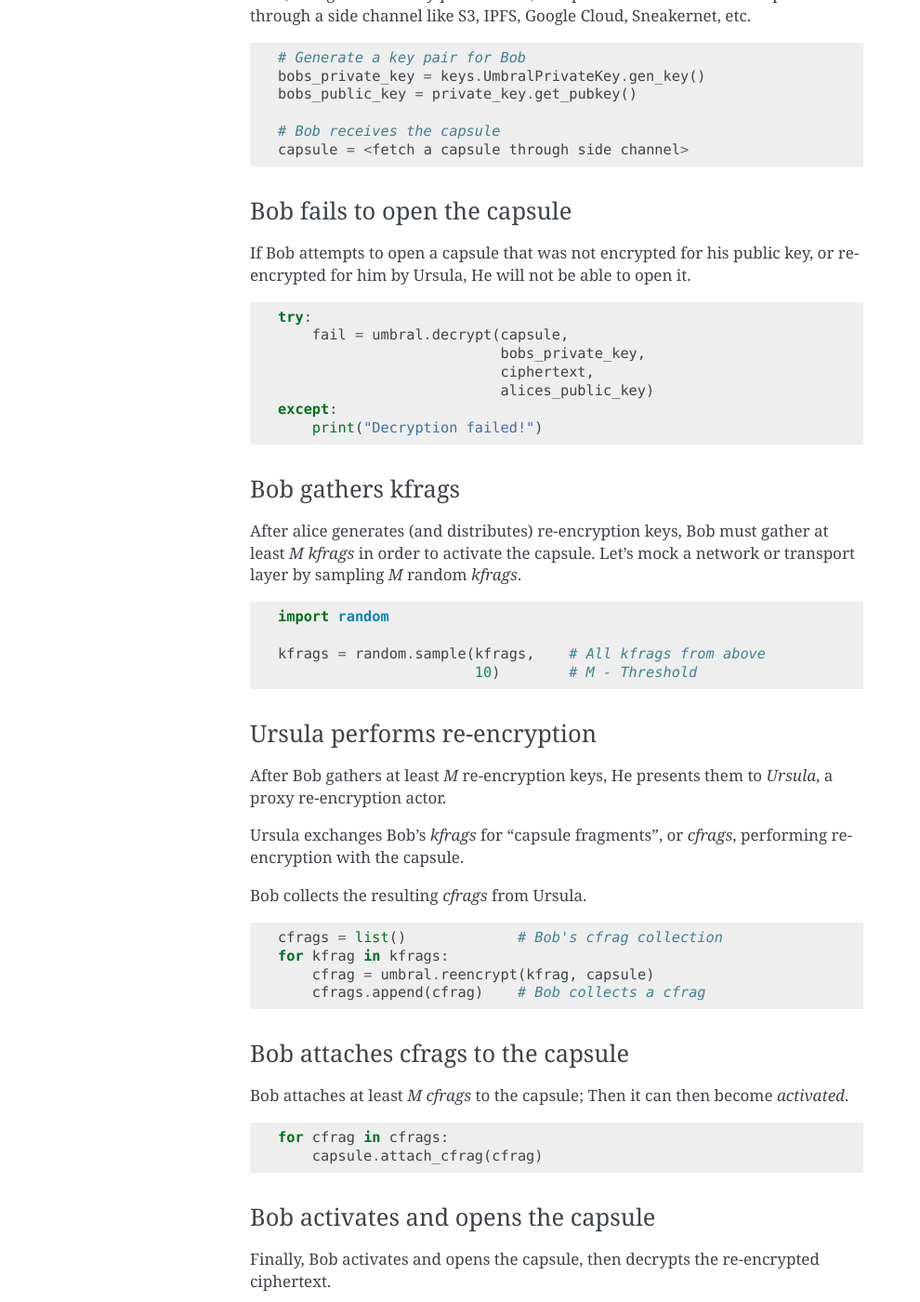
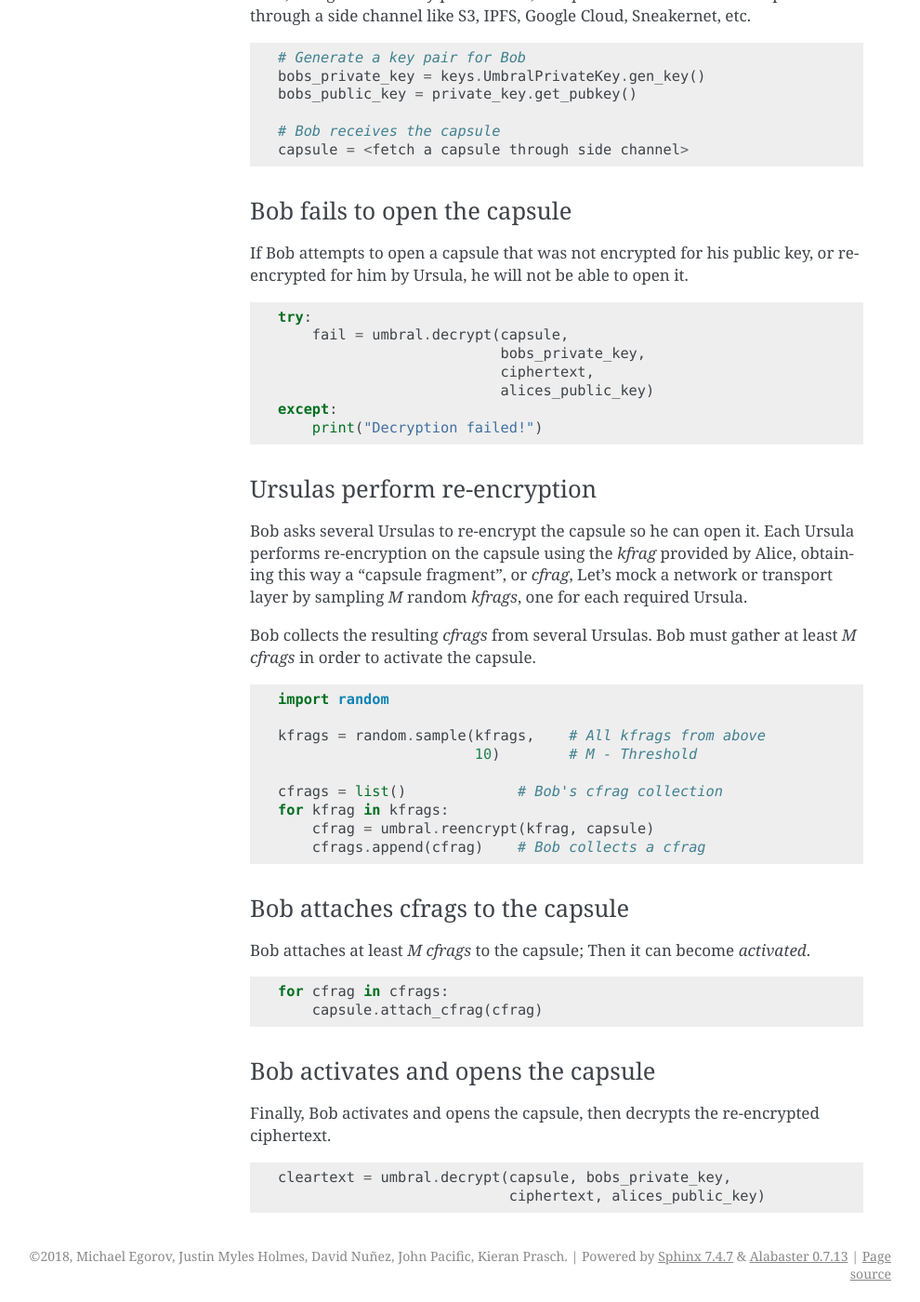
Before and after one commit to nucypher/pyUmbral, a Sphinx documentation site: the page built from docs/source/using_pyumbral.rst, in a window 1280 px wide and 1400 px high, scrolled down 2010 px. Shown: the whole window at 93% size, without its empty margins (151-1141 px from the left). Built offline with Sphinx 7.4.7, drawn with Linux system fonts in a browser that asks for light colours; some of the changed text lies outside the part shown.

Commit message:
Corrected basic example

```diff
--- a/docs/source/using_pyumbral.rst
+++ b/docs/source/using_pyumbral.rst
@@ -70,11 +70,11 @@
 ==================================
 
 
-Alice generates kfrags for Bob
--------------------------------
-When Alice wants to send a re-encrypted message to Bob,
-*threshold split re-encryption keys*, or *"kfrags"*, are created for
-distribution and later reconstruction via "Shamir's Secret Sharing".
+Alice grants access to Bob by generating kfrags
+-----------------------------------------------
+When Alice wants to grant Bob access to open her encrypted messages,
+she creates *threshold split re-encryption keys*, or *"kfrags"*,
+which are next sent to N proxies or *Ursulas*.
 
 | Generate re-encryption key fragments with "`M` of `N`":
 | `M` - Minimum threshold of key fragments needed to activate a capsule.
@@ -107,7 +107,7 @@
 Bob fails to open the capsule
 -------------------------------
 If Bob attempts to open a capsule that was not encrypted for his public key,
-or re-encrypted for him by Ursula, He will not be able to open it.
+or re-encrypted for him by Ursula, he will not be able to open it.
 
 .. code-block:: python
 
@@ -120,44 +120,35 @@
       print("Decryption failed!")
 
 
+Ursulas perform re-encryption
+------------------------------
+Bob asks several Ursulas to re-encrypt the capsule so he can open it.
+Each Ursula performs re-encryption on the capsule using the `kfrag`
+provided by Alice, obtaining this way a "capsule fragment", or `cfrag`,
+Let's mock a network or transport layer by sampling `M` random `kfrags`,
+one for each required Ursula.
 
-Bob gathers kfrags
--------------------
-After alice generates (and distributes) re-encryption keys,
-Bob must gather at least `M` `kfrags` in order to activate the capsule.
-Let's mock a network or transport layer by sampling `M` random `kfrags`.
+Bob collects the resulting `cfrags` from several Ursulas.
+Bob must gather at least `M` `cfrags` in order to activate the capsule.
+
 
 .. code-block:: python
 
-    import random
+  import random
 
-    kfrags = random.sample(kfrags,    # All kfrags from above
-                           10)        # M - Threshold
+  kfrags = random.sample(kfrags,    # All kfrags from above
+                         10)        # M - Threshold
 
-
-
-Ursula performs re-encryption
-------------------------------
-After Bob gathers at least `M` re-encryption keys,
-He presents them to *Ursula*, a proxy re-encryption actor.
-
-Ursula exchanges Bob's `kfrags` for "capsule fragments", or `cfrags`,
-performing re-encryption with the capsule.
-
-Bob collects the resulting `cfrags` from Ursula.
-
-.. code-block:: python
-
-   cfrags = list()             # Bob's cfrag collection
-   for kfrag in kfrags:
-       cfrag = umbral.reencrypt(kfrag, capsule)
-       cfrags.append(cfrag)    # Bob collects a cfrag
+  cfrags = list()             # Bob's cfrag collection
+  for kfrag in kfrags:
+      cfrag = umbral.reencrypt(kfrag, capsule)
+      cfrags.append(cfrag)    # Bob collects a cfrag
 
 
 Bob attaches cfrags to the capsule
 ----------------------------------
 Bob attaches at least `M` `cfrags` to the capsule;
-Then it can then become *activated*.
+Then it can become *activated*.
 
 .. code-block:: python
 
```
